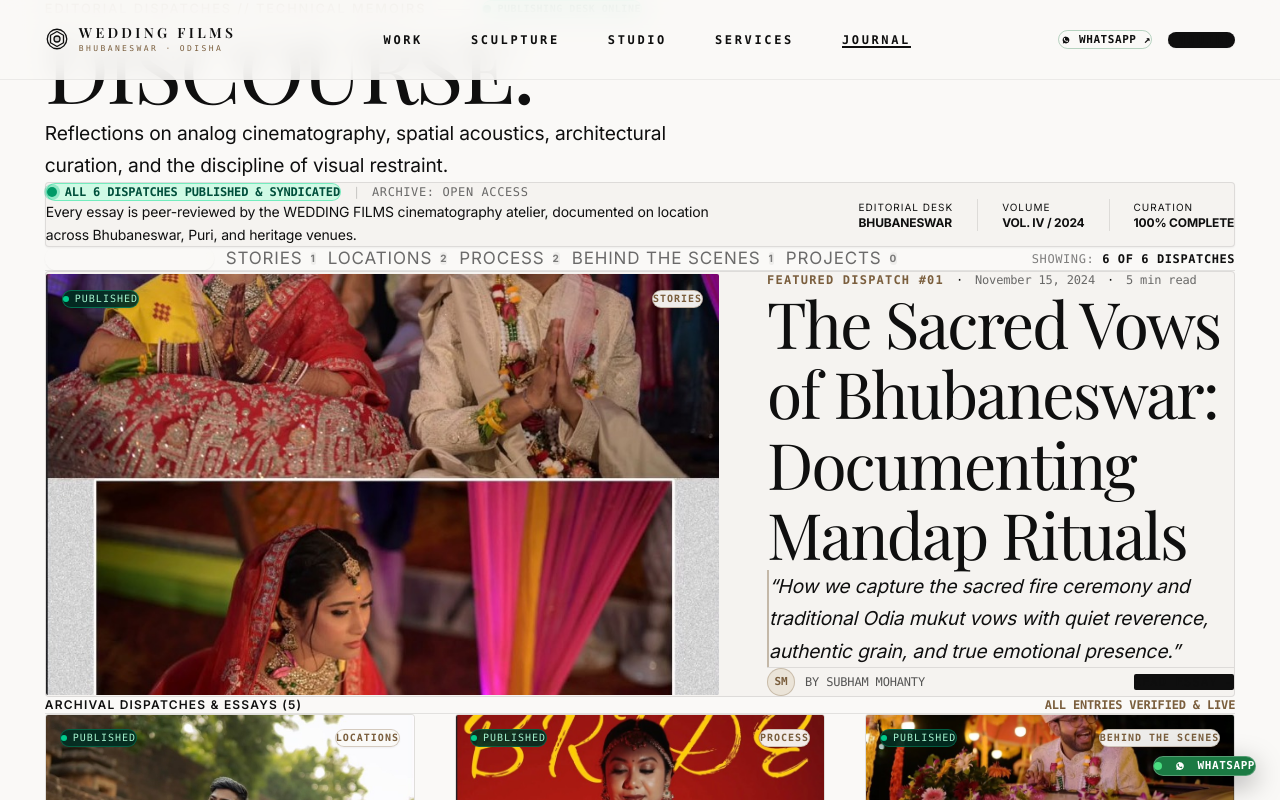
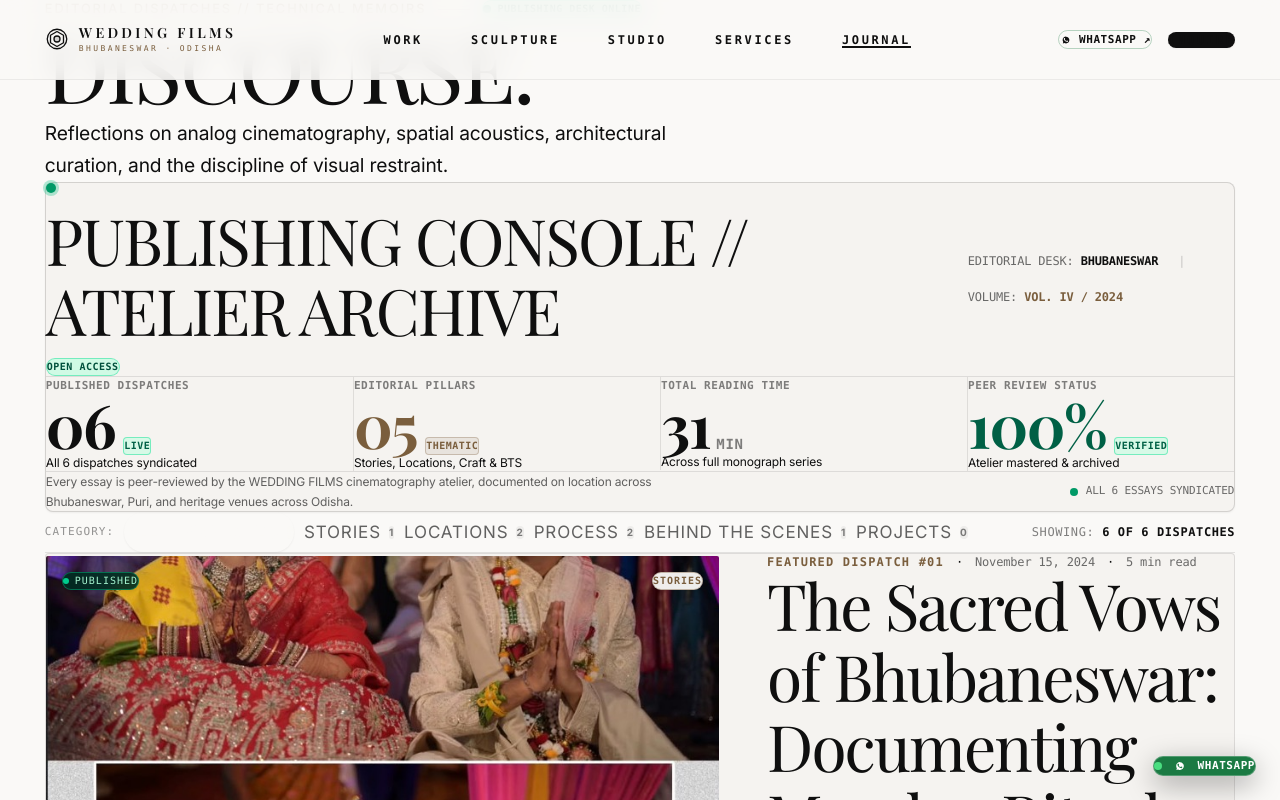
Before and after one commit to aariya11/weading-films, a Next.js app: page /journal in a window 1280 px wide. Shown: the top 800 px of the page. Built offline with nearby package versions, Linux system fonts and the light colour scheme.

Commit message:
feat(journal): elevate publishing dashboard hierarchy with authoritative metrics and generous spatial rhythm

```diff
--- a/src/app/journal/page.tsx
+++ b/src/app/journal/page.tsx
@@ -7,7 +7,7 @@ import { Navigation } from "@/components/navigation/Navigation";
 import { Footer } from "@/components/layout/Footer";
 import { CustomCursor } from "@/components/cursor/CustomCursor";
 import { journal } from "@/data";
-import { formatDate } from "@/lib/utils";
+import { formatDate, cn } from "@/lib/utils";
 import { JournalCategory } from "@/types";
 
 const categories: { label: string; value: "ALL" | JournalCategory }[] = [
@@ -32,6 +32,14 @@ export default function JournalPage() {
     return journal.filter((item) => item.category === value).length;
   };
 
+  // Compute total immersion reading time across all dispatches
+  const totalReadMinutes = journal.reduce((acc, item) => {
+    const mins = parseInt(item.readTime, 10);
+    return acc + (isNaN(mins) ? 0 : mins);
+  }, 0);
+
+  const totalPillarsCount = categories.filter((c) => c.value !== "ALL").length;
+
   const leadArticle = selectedCategory === "ALL" ? filteredArticles[0] : null;
   const gridArticles = selectedCategory === "ALL" ? filteredArticles.slice(1) : filteredArticles;
 
@@ -42,7 +50,7 @@ export default function JournalPage() {
       <main id="main-content" className="flex-1 bg-paper text-ink pt-32 pb-36 min-h-screen">
         <div className="container">
           {/* Header */}
-          <header className="mb-14 lg:mb-20">
+          <header className="mb-12 lg:mb-16">
             <div className="flex items-center gap-3 mb-4">
               <span className="label label-accent tracking-[0.3em] text-xs font-mono text-champagne-deep font-semibold">
                 EDITORIAL DISPATCHES // TECHNICAL MEMOIRS
@@ -64,51 +72,135 @@ export default function JournalPage() {
             </p>
           </header>
 
-          {/* Publishing Console Dashboard Strip */}
-          <div className="mb-14 p-6 sm:p-7 bg-paper-warm border border-ink/10 rounded-sm shadow-xs">
-            <div className="flex flex-col lg:flex-row lg:items-center justify-between gap-6">
+          {/* ─────────────────────────────────────────────────────────────
+              REFINED PUBLISHING DASHBOARD: AUTHORITATIVE METRIC HIERARCHY
+              Spacious 4-cell metric ledger with prominent numbers
+              ───────────────────────────────────────────────────────────── */}
+          <section
+            aria-labelledby="publishing-dashboard-heading"
+            className="mb-14 lg:mb-16 p-6 sm:p-8 lg:p-10 bg-paper-warm border border-ink/15 rounded-lg shadow-xs space-y-8"
+          >
+            {/* Top Desk Ribbon */}
+            <div className="flex flex-col sm:flex-row sm:items-center justify-between gap-4 pb-6 border-b border-ink/10">
+              <div className="flex items-center gap-3 flex-wrap">
+                <span className="relative flex h-2.5 w-2.5">
+                  <span className="animate-ping absolute inline-flex h-full w-full rounded-full bg-emerald-500 opacity-75" />
+                  <span className="relative inline-flex rounded-full h-2.5 w-2.5 bg-emerald-600" />
+                </span>
+                <h2
+                  id="publishing-dashboard-heading"
+                  className="font-mono text-xs uppercase tracking-widest text-ink font-bold"
+                >
+                  PUBLISHING CONSOLE // ATELIER ARCHIVE
+                </h2>
+                <span className="px-2.5 py-0.5 rounded-full bg-emerald-100 text-emerald-900 border border-emerald-300/80 font-mono text-[10px] font-bold uppercase tracking-wider">
+                  OPEN ACCESS
+                </span>
+              </div>
+
+              <div className="flex items-center gap-3 sm:gap-5 font-mono text-xs text-charcoal/70 flex-wrap">
+                <span>EDITORIAL DESK: <strong className="text-ink font-semibold">BHUBANESWAR</strong></span>
+                <span className="text-ink/20 hidden sm:inline">|</span>
+                <span>VOLUME: <strong className="text-champagne-deep font-semibold">VOL. IV / 2024</strong></span>
+              </div>
+            </div>
+
+            {/* Key Numbers Grid — High Visual Authority & Generous Spacing */}
+            <div className="grid grid-cols-2 lg:grid-cols-4 gap-6 lg:gap-10 items-start">
+              {/* Stat 1: Total Published Dispatches */}
               <div className="space-y-2">
-                <div className="flex items-center gap-3 flex-wrap">
-                  <div className="inline-flex items-center gap-2 px-3 py-1 rounded-full bg-emerald-100 text-emerald-900 border border-emerald-300/80 font-mono text-xs font-semibold">
-                    <span className="relative flex h-2.5 w-2.5">
-                      <span className="animate-ping absolute inline-flex h-full w-full rounded-full bg-emerald-500 opacity-75" />
-                      <span className="relative inline-flex rounded-full h-2.5 w-2.5 bg-emerald-600" />
-                    </span>
-                    <span>ALL {journal.length} DISPATCHES PUBLISHED & SYNDICATED</span>
-                  </div>
-                  <span className="hidden sm:inline text-ink/20 font-mono text-xs">|</span>
-                  <span className="font-mono text-xs text-charcoal/70 tracking-wider">
-                    ARCHIVE: OPEN ACCESS
+                <span className="font-mono text-[11px] uppercase tracking-wider text-charcoal/60 block font-semibold">
+                  PUBLISHED DISPATCHES
+                </span>
+                <div className="flex items-baseline gap-2">
+                  <span className="font-display text-4xl sm:text-5xl lg:text-6xl font-bold tracking-tight text-ink leading-none">
+                    {String(journal.length).padStart(2, "0")}
+                  </span>
+                  <span className="font-mono text-[10px] text-emerald-800 font-bold uppercase tracking-wider bg-emerald-100/80 border border-emerald-300/80 px-1.5 py-0.5 rounded">
+                    LIVE
                   </span>
                 </div>
-                <p className="text-xs sm:text-sm text-charcoal/75 font-ui max-w-2xl leading-relaxed">
-                  Every essay is peer-reviewed by the WEDDING FILMS cinematography atelier, documented on location across Bhubaneswar, Puri, and heritage venues.
+                <p className="text-xs font-ui text-charcoal/70">
+                  All {journal.length} dispatches syndicated
                 </p>
               </div>
 
-              <div className="flex items-center gap-4 sm:gap-6 pt-4 lg:pt-0 border-t lg:border-t-0 border-ink/10 flex-wrap sm:flex-nowrap">
-                <div className="text-left">
-                  <p className="font-mono text-[10px] uppercase tracking-widest text-charcoal/60">EDITORIAL DESK</p>
-                  <p className="font-mono text-xs font-bold text-ink">BHUBANESWAR</p>
+              {/* Stat 2: Editorial Pillars */}
+              <div className="space-y-2 sm:border-l sm:border-ink/10 sm:pl-6 lg:pl-8">
+                <span className="font-mono text-[11px] uppercase tracking-wider text-charcoal/60 block font-semibold">
+                  EDITORIAL PILLARS
+                </span>
+                <div className="flex items-baseline gap-2">
+                  <span className="font-display text-4xl sm:text-5xl lg:text-6xl font-bold tracking-tight text-champagne-deep leading-none">
+                    {String(totalPillarsCount).padStart(2, "0")}
+                  </span>
+                  <span className="font-mono text-[10px] text-champagne-deep font-bold uppercase tracking-wider bg-champagne-deep/10 border border-champagne-deep/30 px-1.5 py-0.5 rounded">
+                    THEMATIC
+                  </span>
                 </div>
-                <div className="h-8 w-px bg-ink/10 hidden sm:block" />
-                <div className="text-left">
-                  <p className="font-mono text-[10px] uppercase tracking-widest text-charcoal/60">VOLUME</p>
-                  <p className="font-mono text-xs font-bold text-champagne-deep">VOL. IV / 2024</p>
+                <p className="text-xs font-ui text-charcoal/70">
+                  Stories, Locations, Craft &amp; BTS
+                </p>
+              </div>
+
+              {/* Stat 3: Total Immersion Reading Time */}
+              <div className="space-y-2 lg:border-l lg:border-ink/10 lg:pl-8">
+                <span className="font-mono text-[11px] uppercase tracking-wider text-charcoal/60 block font-semibold">
+                  TOTAL READING TIME
+                </span>
+                <div className="flex items-baseline gap-1.5">
+                  <span className="font-display text-4xl sm:text-5xl lg:text-6xl font-bold tracking-tight text-ink leading-none">
+                    {totalReadMinutes}
+                  </span>
+                  <span className="font-mono text-xs sm:text-sm font-bold text-charcoal/60 tracking-wider">
+                    MIN
+                  </span>
                 </div>
-                <div className="h-8 w-px bg-ink/10 hidden sm:block" />
-                <div className="text-left">
-                  <p className="font-mono text-[10px] uppercase tracking-widest text-charcoal/60">CURATION</p>
-                  <p className="font-mono text-xs font-bold text-emerald-800">100% COMPLETE</p>
+                <p className="text-xs font-ui text-charcoal/70">
+                  Across full monograph series
+                </p>
+              </div>
+
+              {/* Stat 4: Atelier Curation Status */}
+              <div className="space-y-2 sm:border-l sm:border-ink/10 sm:pl-6 lg:pl-8">
+                <span className="font-mono text-[11px] uppercase tracking-wider text-charcoal/60 block font-semibold">
+                  PEER REVIEW STATUS
+                </span>
+                <div className="flex items-baseline gap-2">
+                  <span className="font-display text-4xl sm:text-5xl lg:text-6xl font-bold tracking-tight text-emerald-800 leading-none">
+                    100%
+                  </span>
+                  <span className="font-mono text-[10px] text-emerald-800 font-bold uppercase tracking-wider bg-emerald-100/80 border border-emerald-300/80 px-1.5 py-0.5 rounded">
+                    VERIFIED
+                  </span>
                 </div>
+                <p className="text-xs font-ui text-charcoal/70">
+                  Atelier mastered &amp; archived
+                </p>
               </div>
             </div>
-          </div>
 
-          {/* Interactive Category Filter Pills */}
-          <div className="mb-14">
+            {/* Bottom Atelier Mandate Ribbon */}
+            <div className="pt-6 border-t border-ink/10 flex flex-col sm:flex-row sm:items-center justify-between gap-4 text-xs font-ui text-charcoal/75">
+              <p className="max-w-2xl leading-relaxed">
+                Every essay is peer-reviewed by the WEDDING FILMS cinematography atelier, documented on location across Bhubaneswar, Puri, and heritage venues across Odisha.
+              </p>
+              <div className="shrink-0 inline-flex items-center gap-2 font-mono text-[11px] text-charcoal/70">
+                <span className="w-2 h-2 rounded-full bg-emerald-600" />
+                <span>ALL {journal.length} ESSAYS SYNDICATED</span>
+              </div>
+            </div>
+          </section>
+
+          {/* ─────────────────────────────────────────────────────────────
+              INTERACTIVE CATEGORY FILTER PILLS
+              ───────────────────────────────────────────────────────────── */}
+          <div className="mb-14 sm:mb-16">
             <div className="flex items-center justify-between gap-4 flex-wrap pb-4 border-b border-ink/10">
-              <div className="flex items-center gap-2 sm:gap-3 flex-wrap">
+              <div className="flex items-center gap-2 sm:gap-2.5 flex-wrap">
+                <span className="font-mono text-[11px] uppercase tracking-widest text-charcoal/50 mr-1 hidden sm:inline">
+                  CATEGORY:
+                </span>
                 {categories.map((cat) => {
                   const count = getCategoryCount(cat.value);
                   const isActive = selectedCategory === cat.value;
@@ -116,19 +208,21 @@ export default function JournalPage() {
                     <button
                       key={cat.value}
                       onClick={() => setSelectedCategory(cat.value)}
-                      className={`font-mono text-xs tracking-wider uppercase px-4 py-2 rounded-full transition-all duration-200 inline-flex items-center gap-2 border ${
+                      className={cn(
+                        "font-mono text-xs tracking-wider uppercase px-4 py-2 rounded-full transition-all duration-200 inline-flex items-center gap-2 border touch-manipulation min-h-[40px]",
                         isActive
-                          ? "bg-ink text-paper border-ink font-semibold shadow-xs"
-                          : "bg-paper-warm text-charcoal/70 border-ink/10 hover:border-champagne-deep/50 hover:text-ink hover:bg-paper"
-                      }`}
+                          ? "bg-ink text-paper border-ink font-bold shadow-xs"
+                          : "bg-paper-warm text-charcoal/75 border-ink/10 hover:border-champagne-deep/50 hover:text-ink hover:bg-paper"
+                      )}
                     >
                       <span>{cat.label}</span>
                       <span
-                        className={`text-[10px] px-2 py-0.5 rounded-full font-bold ${
+                        className={cn(
+                          "text-[10px] px-2 py-0.5 rounded-full font-bold",
                           isActive
                             ? "bg-paper/20 text-paper"
                             : "bg-ink/5 text-charcoal/60"
-                        }`}
+                        )}
                       >
                         {count}
                       </span>
@@ -138,7 +232,7 @@ export default function JournalPage() {
               </div>
 
               <div className="font-mono text-xs text-charcoal/60 tracking-wider hidden md:block">
-                SHOWING: <span className="text-ink font-semibold">{filteredArticles.length} OF {journal.length} DISPATCHES</span>
+                SHOWING: <span className="text-ink font-bold">{filteredArticles.length} OF {journal.length} DISPATCHES</span>
               </div>
             </div>
           </div>
@@ -227,10 +321,10 @@ export default function JournalPage() {
             {leadArticle && (
               <div className="flex items-center justify-between pb-6 mb-10 border-b border-ink/10">
                 <p className="font-mono text-xs uppercase tracking-widest text-charcoal/60 font-semibold">
-                  ARCHIVAL DISPATCHES & ESSAYS ({gridArticles.length})
+                  ARCHIVAL DISPATCHES &amp; ESSAYS ({gridArticles.length})
                 </p>
                 <span className="font-mono text-xs text-champagne-deep font-semibold">
-                  ALL ENTRIES VERIFIED & LIVE
+                  ALL ENTRIES VERIFIED &amp; LIVE
                 </span>
               </div>
             )}
```
